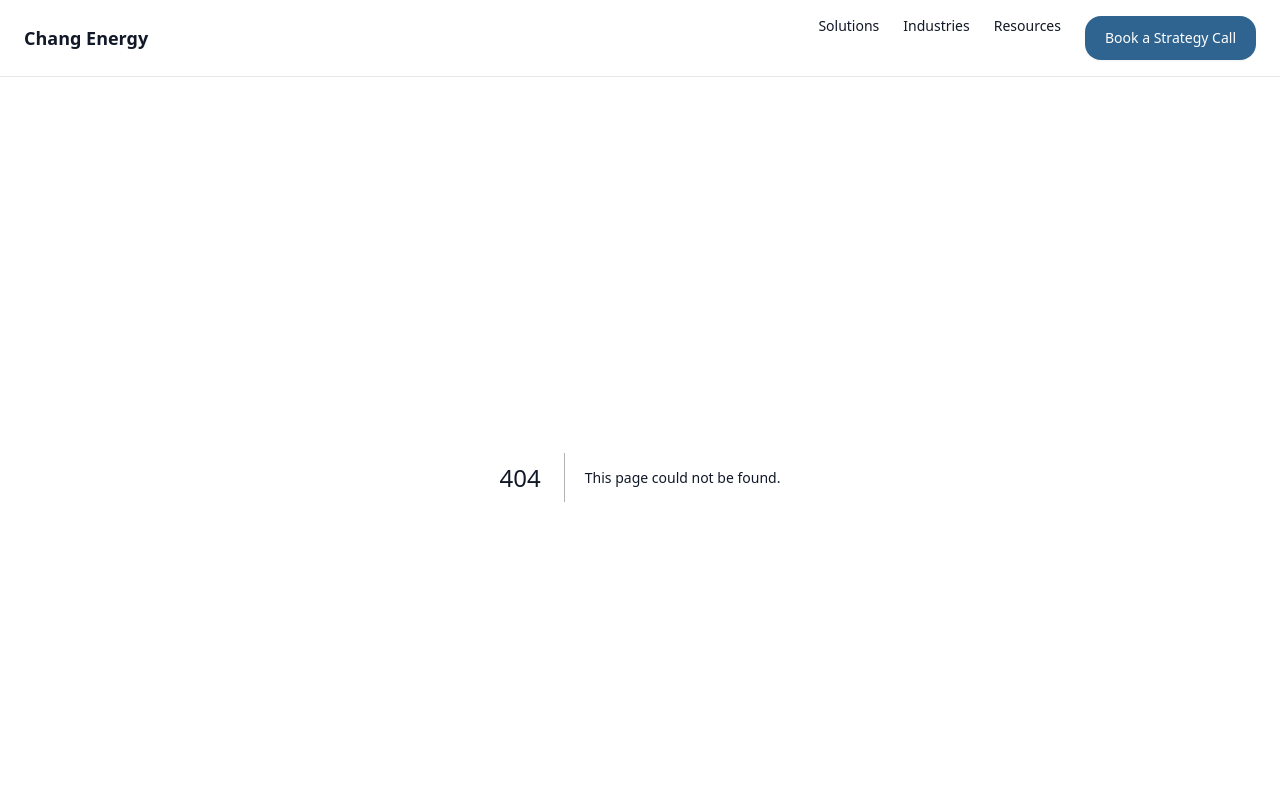
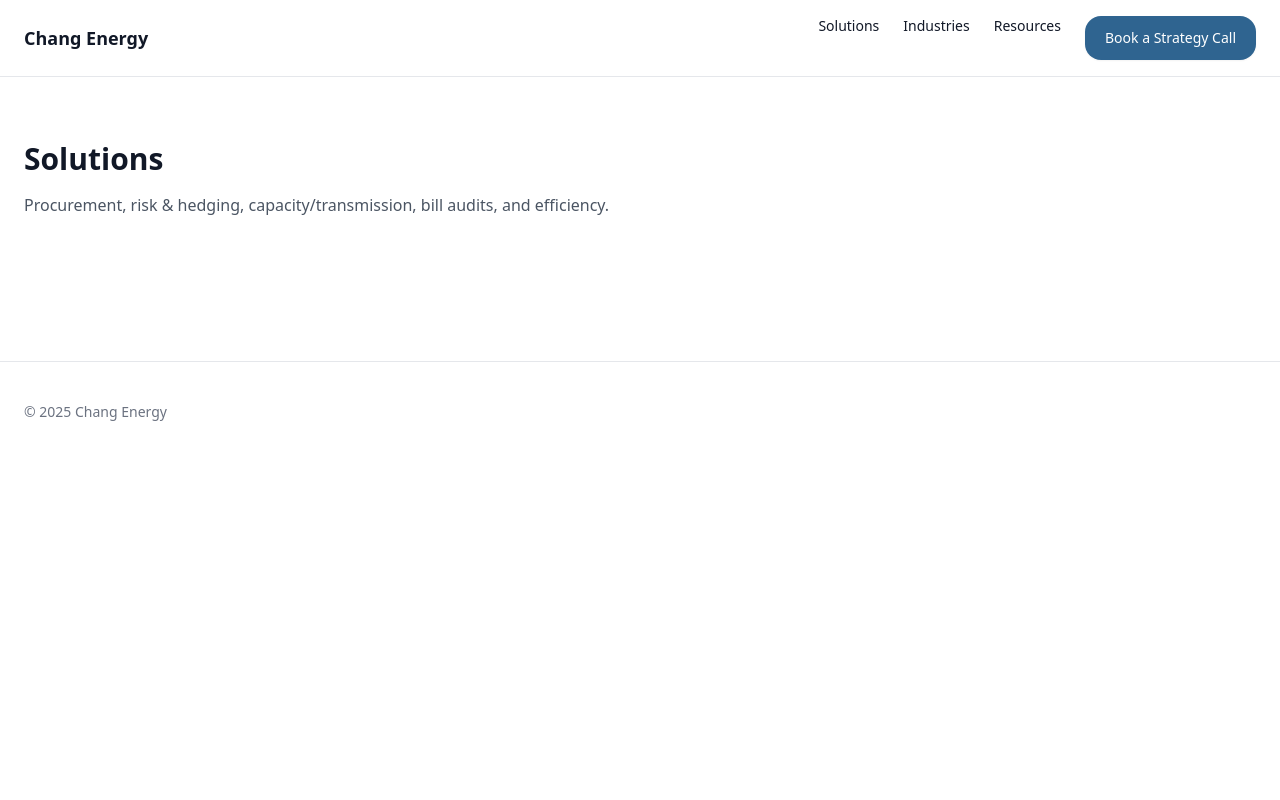
Before and after one commit to Alychang894/chang-energy-site, a Next.js app: page /solutions in a window 1280 px wide. Before the commit this address had no page. Shown: the top 800 px of the page. Built offline with nearby package versions, Linux system fonts and the light colour scheme.

Commit message:
Create page.tsx

```diff
--- /dev/null
+++ b/app/solutions/page.tsx
@@ -0,0 +1,8 @@
+export default function Page(){
+  return (
+    <section className="py-16">
+      <h1 className="text-3xl font-semibold">Solutions</h1>
+      <p className="mt-4 text-gray-600">Procurement, risk & hedging, capacity/transmission, bill audits, and efficiency.</p>
+    </section>
+  )
+}
```
